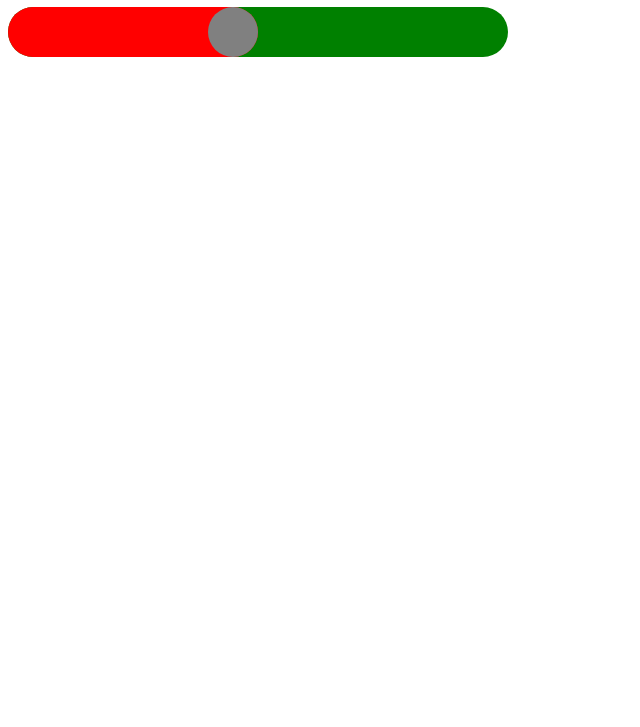
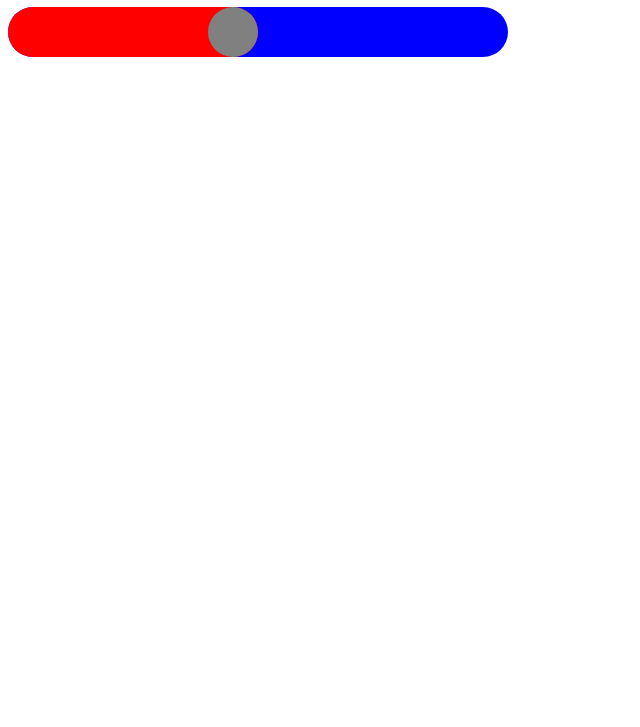
Before and after one commit to wesleysmith1/gsap-slider, a plain HTML site: page index.html in a window 1280 px wide. Shown: the part 73-800 px from the top of the page, without its empty margins (0-640 px from the left). Drawn offline with nearby package versions, Linux system fonts and the light colour scheme.

Commit message:
wip: add clicking feature so slider discrete values 1-100

```diff
--- a/index.html
+++ b/index.html
@@ -8,7 +8,7 @@
 <meta name="keywords" content="html tutorial template">
 <style>
     #slider {
-        background: green;
+        background: blue;
         height: 50px;
         width: 500px;
         border-radius: 25px;;
@@ -36,6 +36,7 @@
     <div id="thumb" style="transform: translate3d(150px, 0px, 0px);"></div>
 </div>
 <script>
+    let sliderWidth = 450
     function setScale(x) {
         document.getElementById("left").style.width = x + 50 + "px";
         // document.getElementById("thumb").style.left = x + "px"
@@ -58,6 +59,9 @@
             onDrag: function() {
                 document.getElementById("left").style.width = this.x + 50 + "px";
             },
+            onDragEnd: function() {
+                setScale(Math.round(this.x/sliderWidth))
+            }
         });
 
         setScale(200)
```
